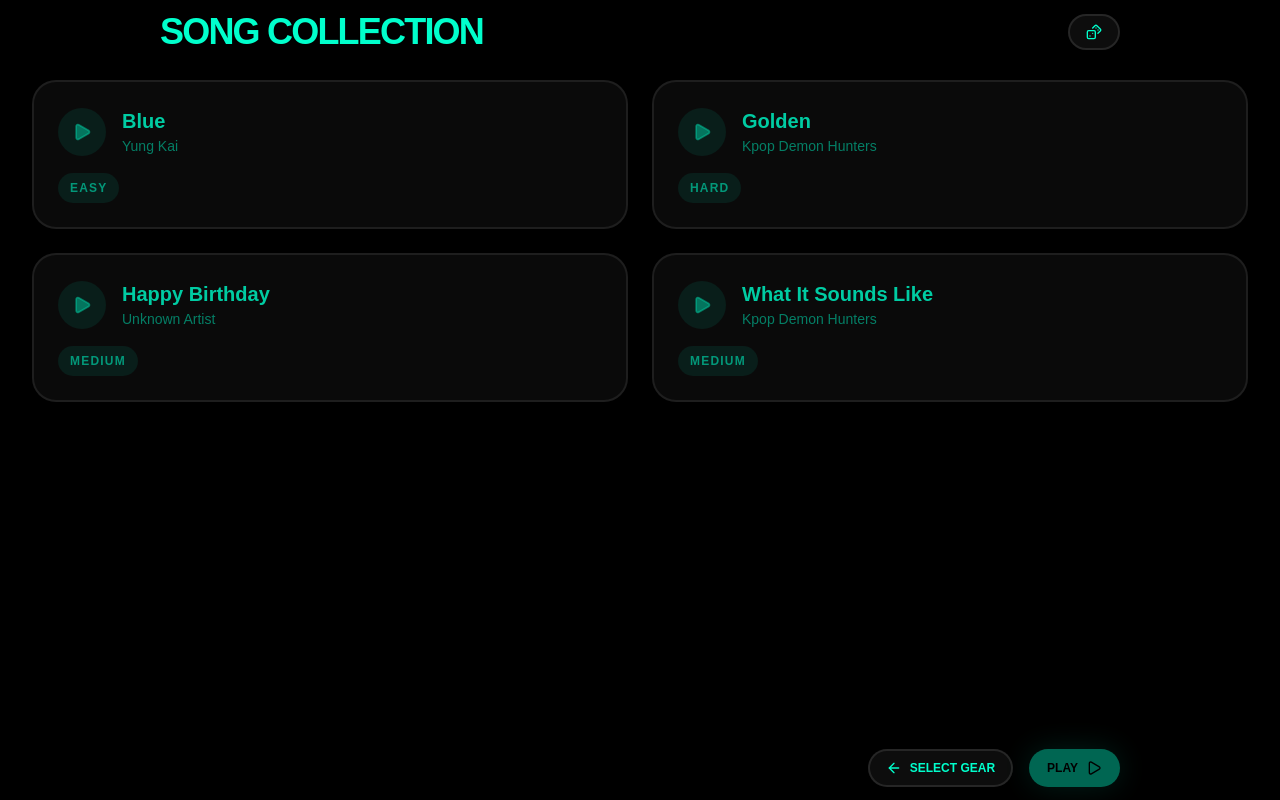
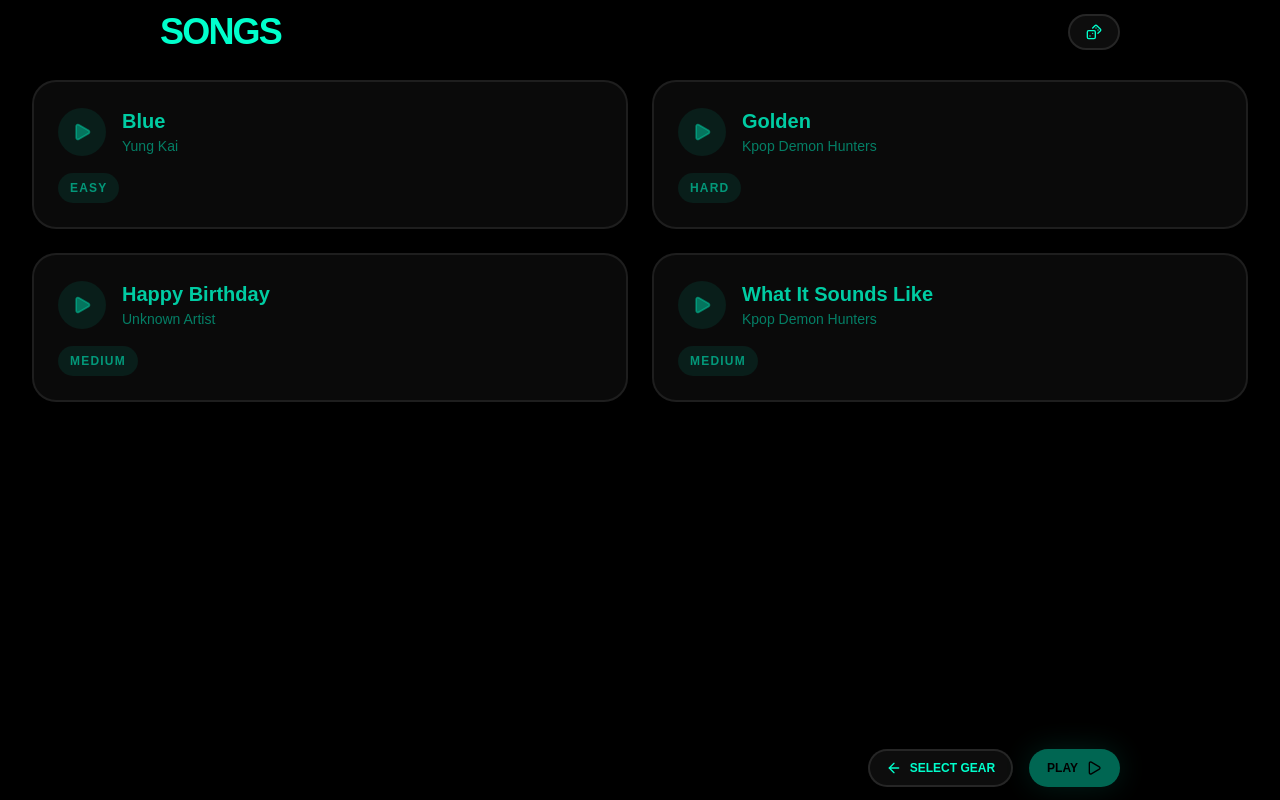
Before and after one commit to hongy20/midi-jam, a Next.js app: page /collection in a window 1280 px wide. Built offline with nearby package versions, Linux system fonts and the light colour scheme.

Commit message:
style(collection): rename header title to Songs

```diff
--- a/src/app/collection/page.tsx
+++ b/src/app/collection/page.tsx
@@ -35,7 +35,7 @@ export default function CollectionPage() {
   return (
     <PageLayout
       header={
-        <PageHeader title="Song Collection">
+        <PageHeader title="Songs">
           <Button
             variant="secondary"
             onClick={() => {
```
